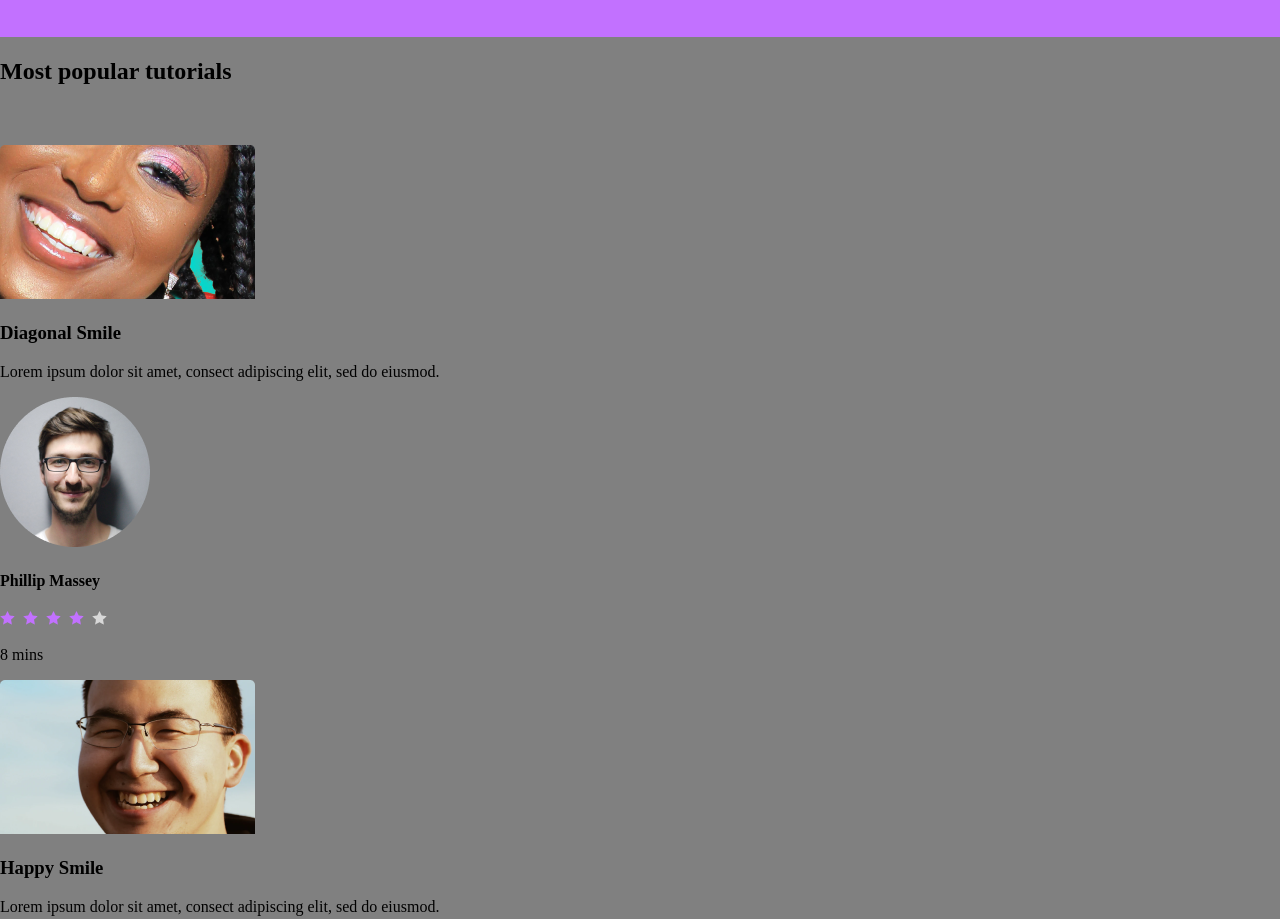
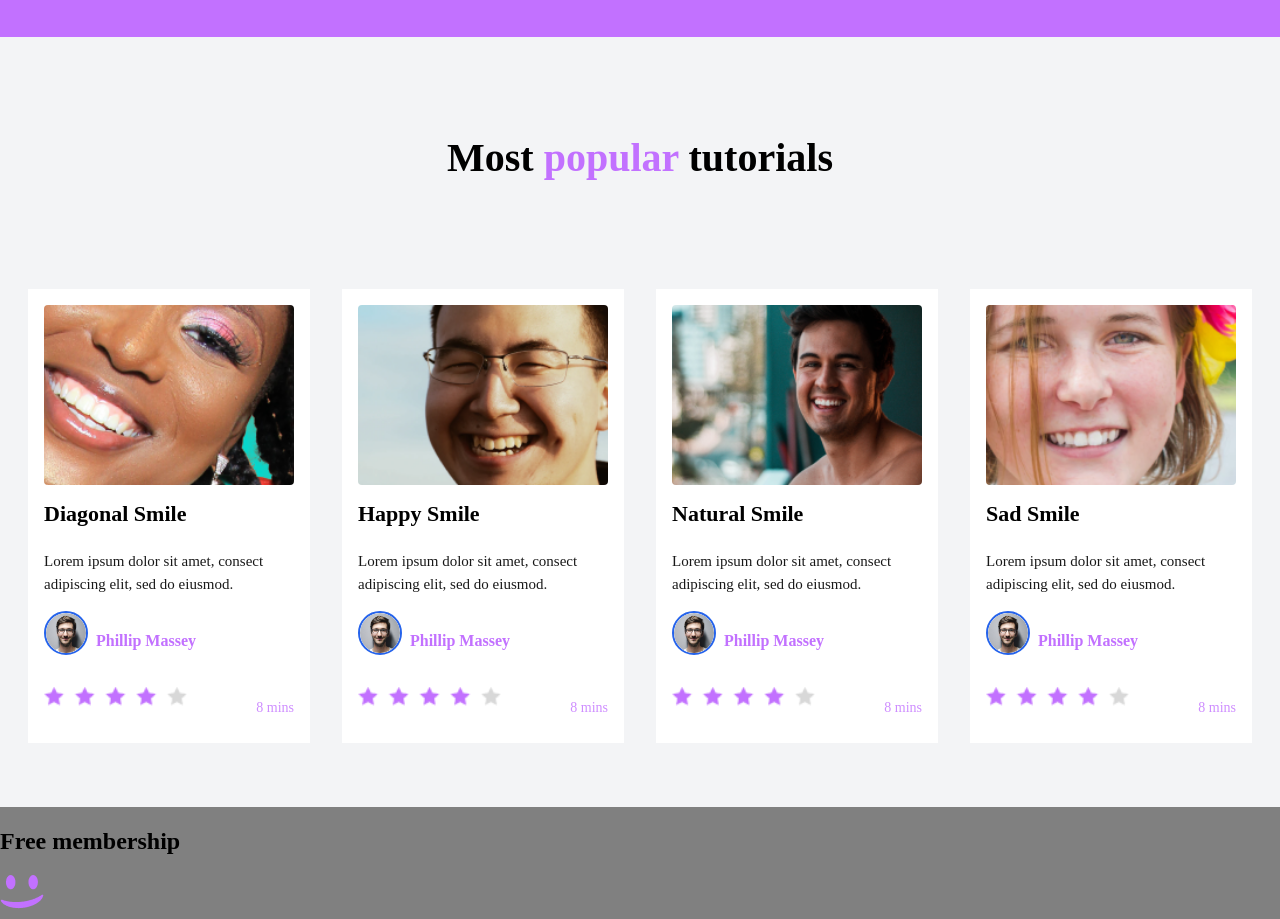
Before and after one commit to AkinsMikopee10/alx_html_css, a plain HTML site: page css_advanced/index.html in a window 1280 px wide. Shown: the part 960-1879 px from the top of the page. Drawn offline with Linux system fonts and the light colour scheme.

Commit message:
Done with the video list section

```diff
--- a/css_advanced/index.html
+++ b/css_advanced/index.html
@@ -71,56 +71,58 @@
                 <p>weather presenter</p>
             </div>
         </section>
-        <section>
+        <section id="video_section">
             <!--this is the video section, can be very tricky-->
-            <h2>Most popular tutorials</h2>
+            <h2>Most <b>popular</b> tutorials</h2>
             <div>
-                <div>
+                <div class="video">
                     <img src="images\Diagonal.png" alt="Diagonal Smile">
                     <h3>Diagonal Smile</h3>
                     <p>Lorem ipsum dolor sit amet, consect adipiscing elit, sed do eiusmod.</p>
-                    <div>
+                    <div class="speaker">
                         <img src="images\Phillip Massey.png" alt="Phillip Massey">
                         <h4>Phillip Massey</h4>
                     </div>
-                <div>
+                    <div class="rating_para">
                         <div><img src="images\rating.png" alt="star rating"></div>
                         <p>8 mins</p>
                     </div>
                 </div>
-          <div>
+                <div class="video">
                     <img src="images\Happy.png" alt="Happy Smile">
                     <h3>Happy Smile</h3>
                     <p>Lorem ipsum dolor sit amet, consect adipiscing elit, sed do eiusmod.</p>
-            <div>
+                    <div class="speaker">
                         <img src="images\Phillip Massey.png" alt="Phillip Massey">
                         <h4>Phillip Massey</h4>
                     </div>
-            <div>
+                    <div class="rating_para">
                         <div><img src="images\rating.png" alt="star rating"></div>
                         <p>8 mins</p>
                     </div>
-          <div>
+                </div>
+                <div class="video">
                     <img src="images\Natural.png" alt="Natural Smile">
                     <h3>Natural Smile</h3>
                     <p>Lorem ipsum dolor sit amet, consect adipiscing elit, sed do eiusmod.</p>
-            <div>
+                    <div class="speaker">
                         <img src="images\Phillip Massey.png" alt="Phillip Massey">
                         <h4>Phillip Massey</h4>
                     </div>
-            <div>
+                    <div class="rating_para">
                         <div><img src="images\rating.png" alt="star rating"></div>
                         <p>8 mins</p>
                     </div>
-          <div>
+                </div>
+                <div class="video">
                     <img src="images\Sad.png" alt="Sad Smile">
                     <h3>Sad Smile</h3>
                     <p>Lorem ipsum dolor sit amet, consect adipiscing elit, sed do eiusmod.</p>
-            <div>
+                    <div class="speaker">
                         <img src="images\Phillip Massey.png" alt="Phillip Massey">
                         <h4>Phillip Massey</h4>
                     </div>
-            <div>
+                    <div class="rating_para">
                         <div><img src="images\rating.png" alt="star rating"></div>
                         <p>8 mins</p>
                     </div>
--- a/css_advanced/style.css
+++ b/css_advanced/style.css
@@ -215,3 +215,111 @@ section > div:last-child {
     margin-left: 37px;
     text-align: left;
 }
+
+
+#video_section {
+    display: flex;
+    flex-direction: column;
+    align-items: center;
+    padding: 64px 16px;
+    background-color: #f3f4f6;
+    max-width: 1280px;
+}
+
+#video_section h2 {
+    font-size: 40px;
+    font-weight: 700;
+    margin-bottom: 48px;
+    text-align: center;
+}
+
+#video_section h2 b {
+    color: #C271FF;
+}
+
+#video_section > div { /* Container for all video cards */
+    display: flex;
+    flex-direction: row;
+    justify-content: center; /* Center video cards */
+    gap: 32px; /* Space between video cards */
+    width: 100%; /* Ensure it takes full width of its parent */
+}
+
+.video {
+    background-color: #ffffff;
+    padding: 16px;
+    text-align: left;
+    min-width: 160px; /* Minimum width for video card */
+    max-width: 250px; /* Maximum width for video card */
+    flex-basis: calc(25% - 24px); /* Approximately 4 items per row, accounting for gap */
+    flex-grow: 1; /* Allow cards to grow */
+    display: flex; /* Use flex for internal layout of video card */
+    flex-direction: column;
+    justify-content: space-between; /* Push rating/duration to bottom */
+}
+
+.video img { /* Video thumbnail */
+    width: 100%;
+    height: 180px; /* Fixed height for consistency */
+    object-fit: cover;
+    border-radius: 4px;
+    margin-bottom: 16px;
+}
+
+.video h3 {
+    font-size: 22px;
+    font-weight: 700;
+    margin-top: 0;
+    margin-bottom: 8px;
+}
+
+.video p {
+    font-size: 15px;
+    line-height: 1.5;
+    opacity: 0.9;
+    margin-bottom: 16px; /* Space before speaker info */
+}
+
+.speaker {
+    display: flex;
+    align-items: center;
+    margin-top: auto; /* Push speaker and rating to bottom */
+    margin-bottom: 8px;
+}
+
+.speaker img {
+    width: 40px;
+    height: 40px;
+    border-radius: 50%;
+    object-fit: cover;
+    margin-right: 8px;
+    border: 2px solid #2563eb; /* A small border to match theme */
+}
+
+.speaker h4 {
+    font-size: 16px;
+    font-weight: 600;
+    margin: 0;
+    color: #C271FF;
+}
+
+.rating_para {
+    display: flex;
+    align-items: center;
+    justify-content: space-between;
+    width: 100%;
+    margin-top: 8px;
+}
+
+.rating_para div img { /* Star rating image */
+    height: 20px; /* Adjust size of star rating image */
+    width: auto; /* Maintain aspect ratio */
+    margin-right: 4px; /* Space between stars and time */
+}
+
+.rating_para p { /* Duration text */
+    font-size: 14px;
+    opacity: 0.8;
+    margin: 0;
+    color: #C271FF;
+}
```
Lines whose indentation alone changed are shown as unchanged.
